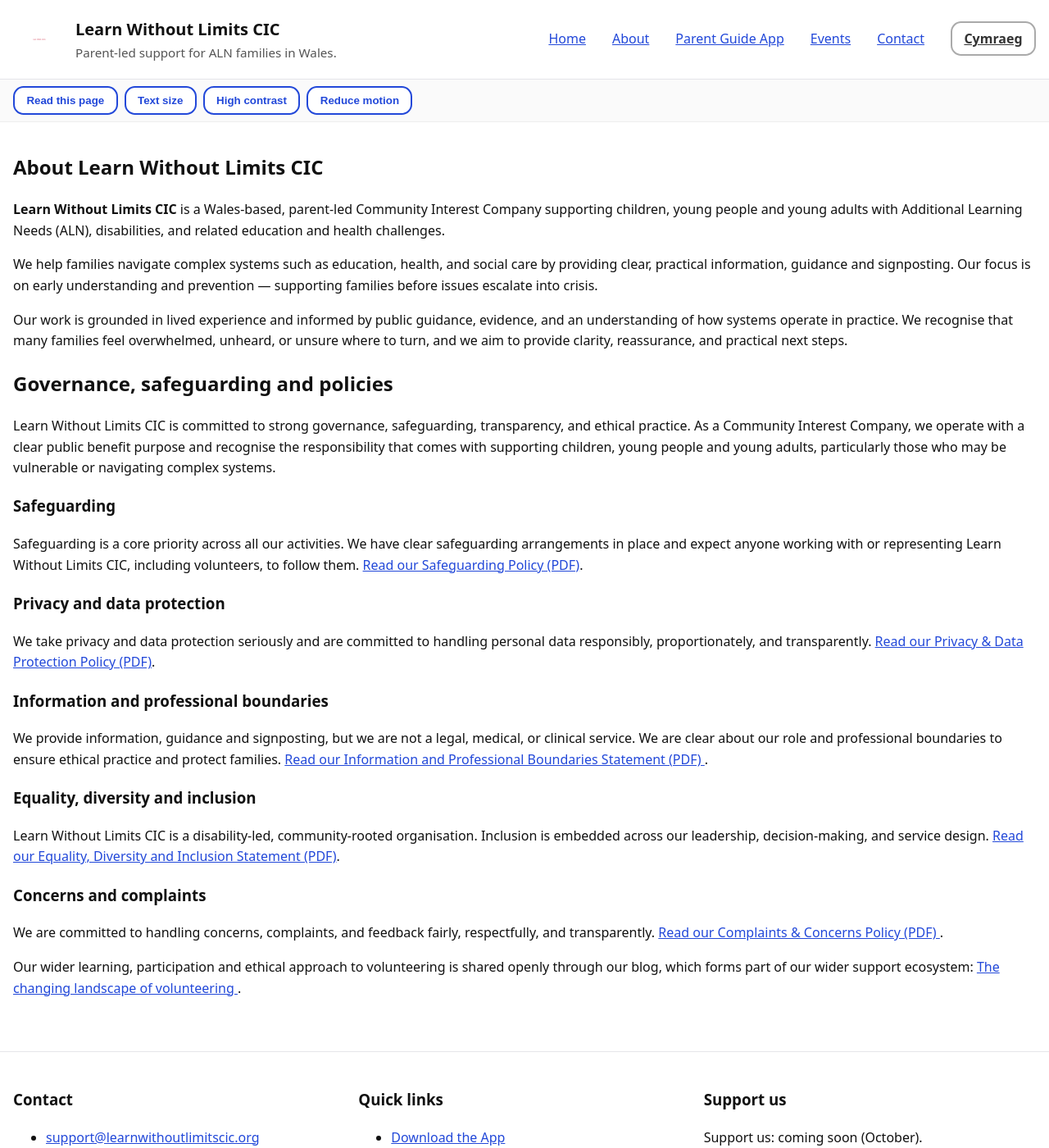
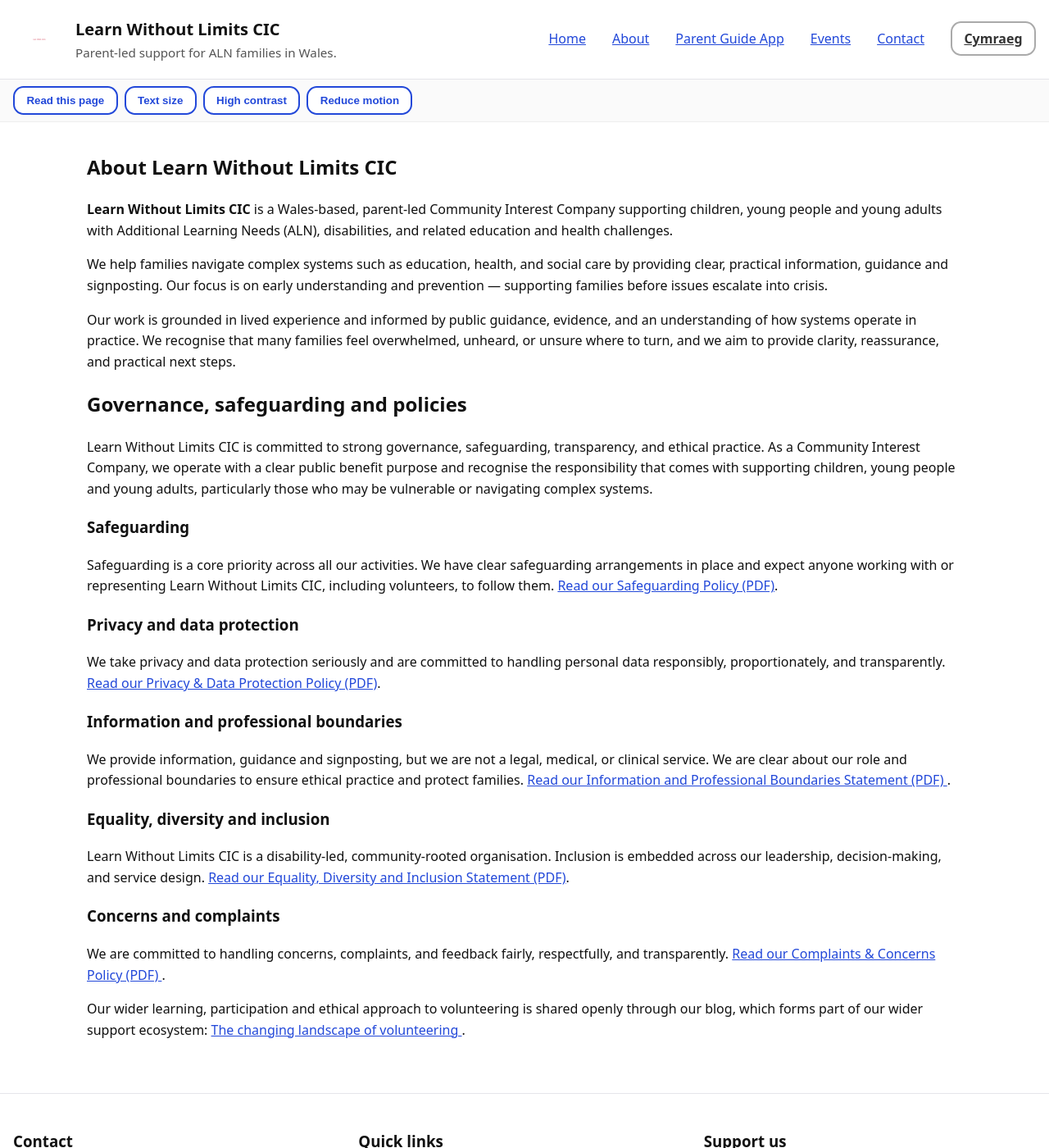
Before and after one commit to StephShobiye/learnwithoutlimitscic.github.io, a Jekyll site: the page about.en.html, which Jekyll copies as it is, in a window 1280 px wide and 1400 px high. Shown: the whole window at 82% size. Built offline with Jekyll 4.4.1, drawn with Linux system fonts in a browser that asks for light colours.

Commit message:
Update styles.css
Bug fix

line 33 -35 to try and correct the page width

```diff
--- a/assets/css/styles.css
+++ b/assets/css/styles.css
@@ -31,8 +31,11 @@
 .content{padding:1rem;max-width:75ch;margin-inline:auto}
 
 .content.wide{
-  max-width:none;
+  max-width:1100px;
+  width:100%;
+  margin-inline:auto;
 }
+
 .cards{display:grid;grid-template-columns:repeat(auto-fit,minmax(260px,1fr));gap:1rem}
 .form{display:grid;gap:.5rem;max-width:60ch}
 .form input,.form textarea{padding:.6rem;border-radius:.6rem;border:1px solid #bbb}
```
